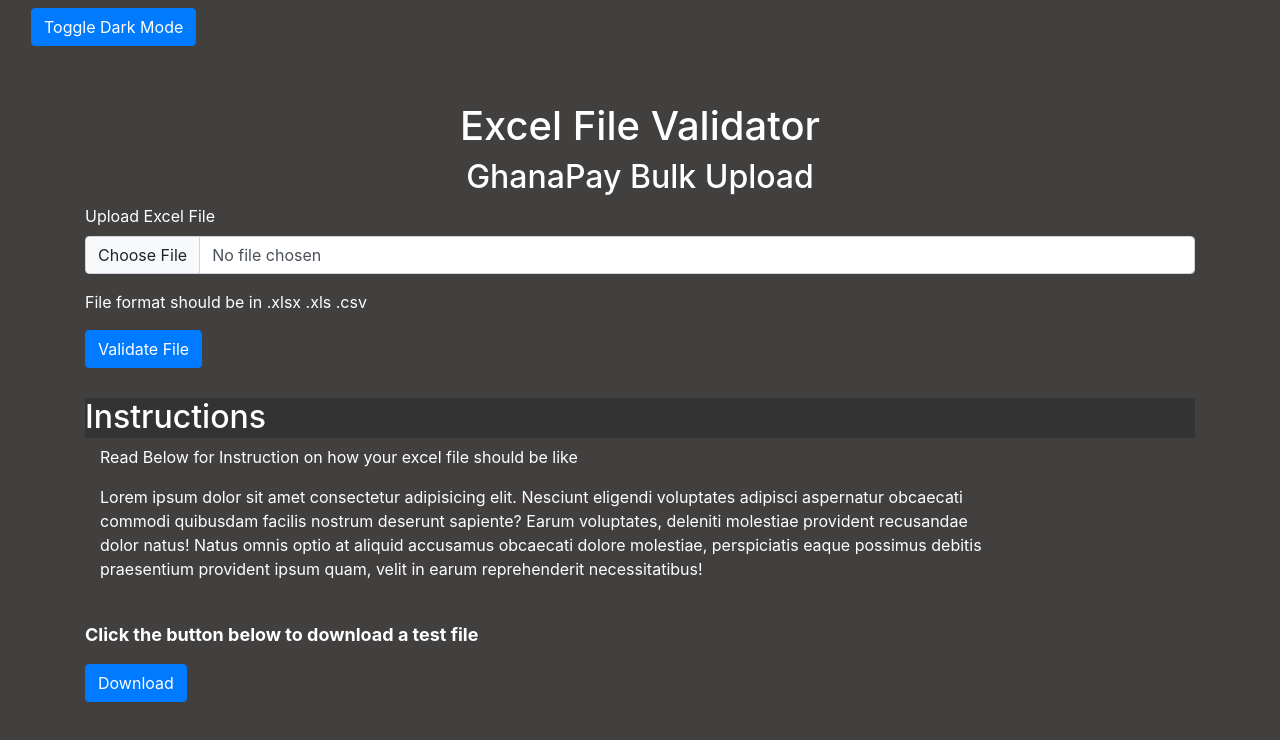
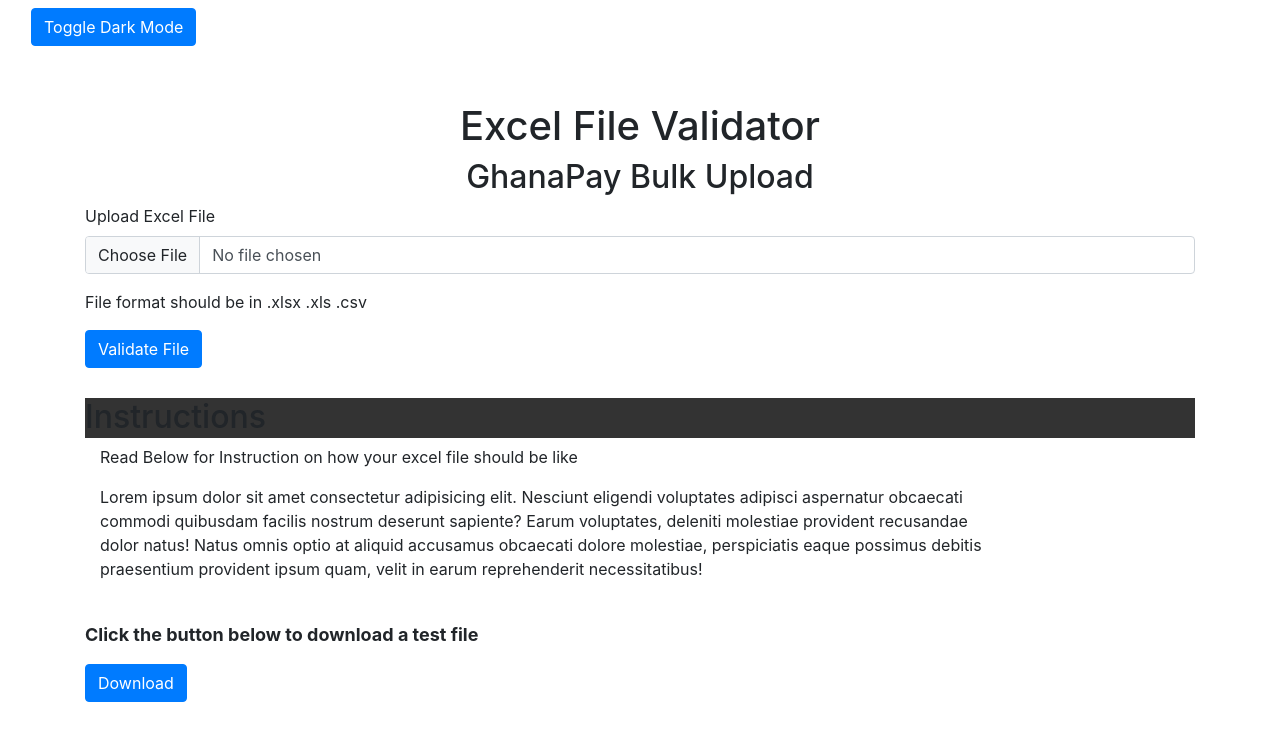
Before and after one commit to EnockDegraft/EXCEL-VALIDATOR, a plain HTML site: page index.html in a window 1280 px wide. Drawn offline with nearby package versions, Linux system fonts and the light colour scheme.

Commit message:
Update index.html

```diff
--- a/index.html
+++ b/index.html
@@ -11,7 +11,7 @@
 <script type="text/javascript" src="https://unpkg.com/xlsx@0.15.1/dist/xlsx.full.min.js"></script>
 
 </head>
-<body class="dark col-sm-12"  id="body">
+<body class="col-sm-12"  id="body">
     <div class="navbar">
          <button id="dark-mode" class="btn btn-primary">Toggle Dark Mode</button>
     </div>
```
